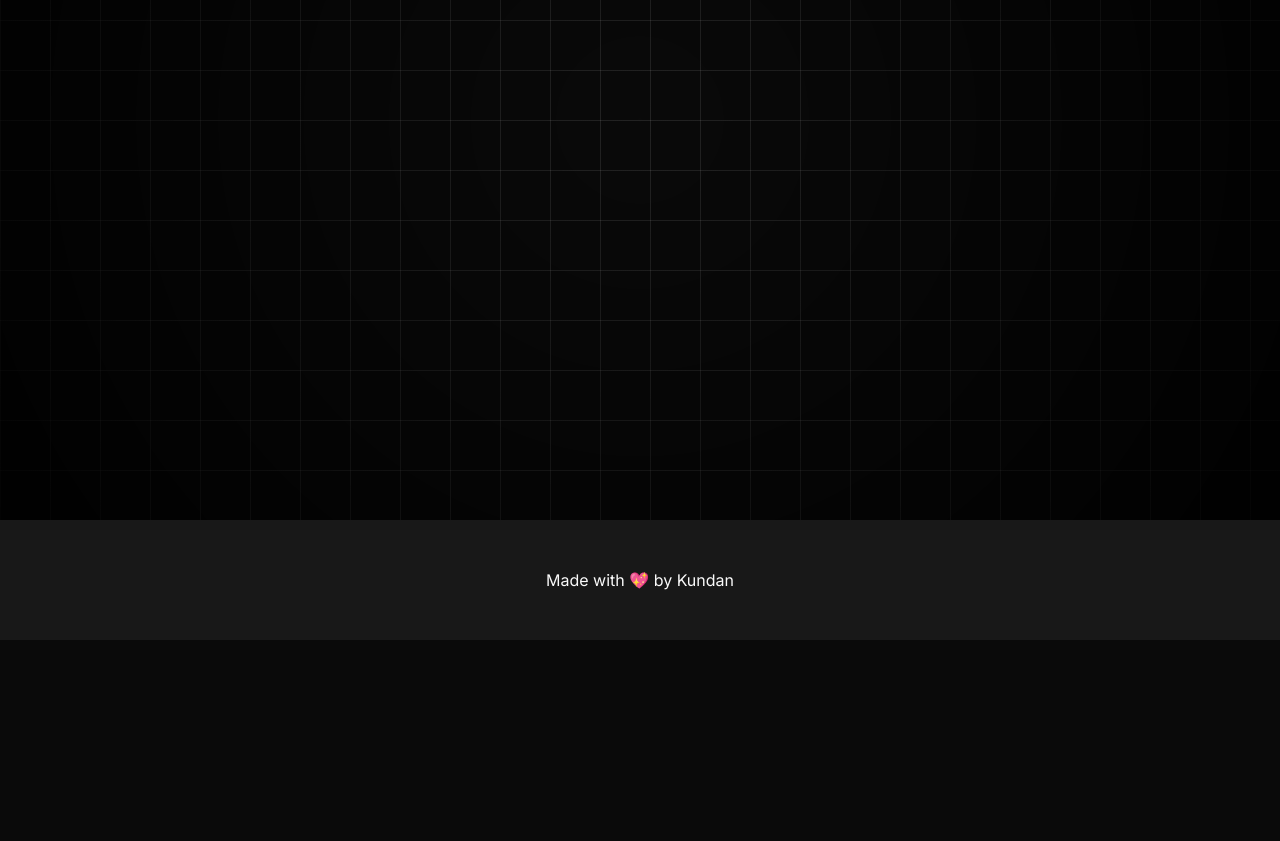
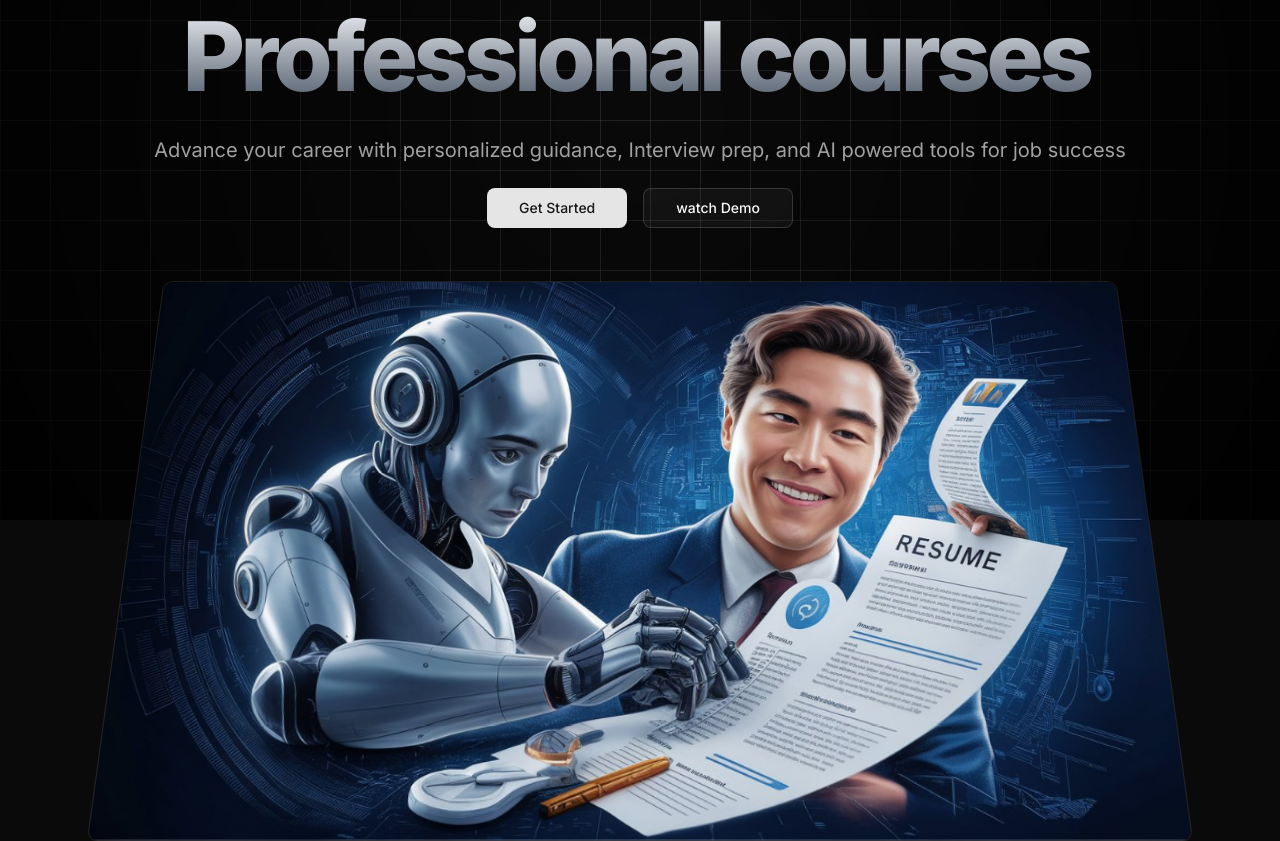
Before and after one commit to kundan-suthar/careerAutomate, a Next.js app: page / in a window 1280 px wide. Shown: the part 280-1121 px from the top of the page. Before the commit the page ends 920 px from the top, so only its background shows below. Built offline with nearby package versions, Linux system fonts and the light colour scheme; no server answers.

Commit message:
add heroSection

```diff
--- a/app/globals.css
+++ b/app/globals.css
@@ -146,3 +146,27 @@
   height: 100%;
   background: radial-gradient(circle, transparent, rgba(0, 0, 0, 0.9));
 }
+
+@layer utilities {
+  .gradient {
+    @apply bg-gradient-to-b from-gray-400 via-gray-200 to-gray-600;
+  }
+  .gradient-title {
+    @apply bg-gradient-to-b from-gray-400 via-gray-200 to-gray-600 font-extrabold tracking-tighter text-transparent bg-clip-text pb-2 pr-2;
+  }
+}
+
+.hero-image-wrapper {
+  perspective: 1000px;
+}
+
+.hero-image {
+  /* transform: rotateX(20deg) scale(0.9) translateY(-50); */
+  transform: rotateX(15deg) scale(1);
+  transition: transform 0.5s ease-out;
+  will-change: transform;
+}
+
+.hero-image.scrolled {
+  transform: rotateX(0deg) scale(1) translateY(40px);
+}
--- a/app/page.jsx
+++ b/app/page.jsx
@@ -1,8 +1,10 @@
+import HeroSection from "@/components/HeroSection";
 
 export default function Home() {
   return (
     <div>
       <div className="grid-background"></div>
+      <HeroSection />
     </div>
   );
 }
--- /dev/null
+++ b/components/HeroSection.jsx
@@ -0,0 +1,66 @@
+"use client"
+import React, { useEffect, useRef } from 'react'
+import { Button } from './ui/button'
+import Image from 'next/image'
+import Link from 'next/link'
+
+const HeroSection = () => {
+    const imageRef = useRef(null)
+    useEffect(() => {
+        const imageElement = imageRef.current;
+        const handleScroll = () => {
+            const scrollPosition = window.scrollY;
+            const scrollThreshold = 100;
+            console.log(scrollPosition)
+            if (scrollPosition > scrollThreshold) {
+                imageElement.classList.add("scrolled")
+            } else {
+                imageElement.classList.remove("scrolled")
+            }
+        }
+        window.addEventListener("scroll", handleScroll)
+        return () => window.removeEventListener("scroll", handleScroll)
+    }, [])
+    return (
+        <section className='w-full pt-36 md:pt-48 pb-10'>
+            <div className='space-y-6 text-center'>
+                <div className='space-y-6 mx-auto '>
+                    <h1 className='gradient-title text-5xl font-bold md:text-6xl lg:text-7xl xl:text-8xl'>
+                        Your AI career coach for <b />
+                        Professional courses
+                    </h1>
+                    <p className='mx-auto max-w-[600] text-muted-foreground md:text-xl'>
+                        Advance your career with personalized guidance, Interview prep, and AI powered tools for job success
+                    </p>
+                </div>
+                <div className='flex justify-center space-x-4'>
+                    <Link href="/dashboard">
+                        <Button size="lg" className={"px-8"}>
+                            Get Started
+                        </Button>
+                    </Link>
+                    {/* todo: add url of online video */}
+                    <Link href="/demo">
+                        <Button size="lg" variant={"outline"} className={"px-8"}>
+                            watch Demo
+                        </Button>
+                    </Link>
+                </div>
+                <div className='hero-image-wrapper mt-5 md:mt-0'>
+                    <div ref={imageRef} className='hero-image w-full max-w-5xl mx-auto'>
+                        <Image
+                            src={"/banner.jpeg"}
+                            width={1280}
+                            height={720}
+                            alt="bannner image"
+                            className='rounded-lg shadow-2xl border mx-auto  w-full h-auto'
+                            priority
+                        />
+                    </div>
+                </div>
+            </div>
+        </section>
+    )
+}
+
+export default HeroSection
```
